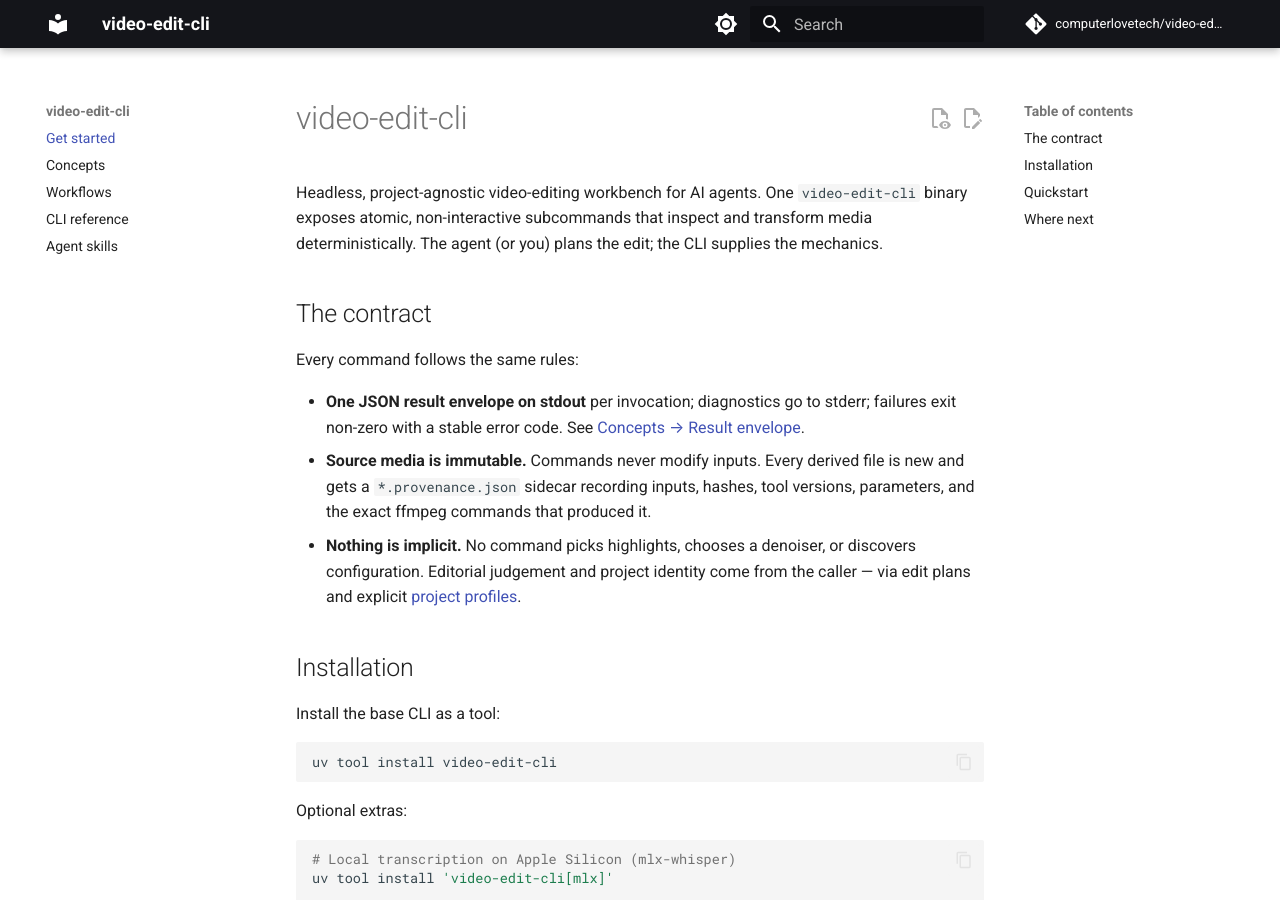
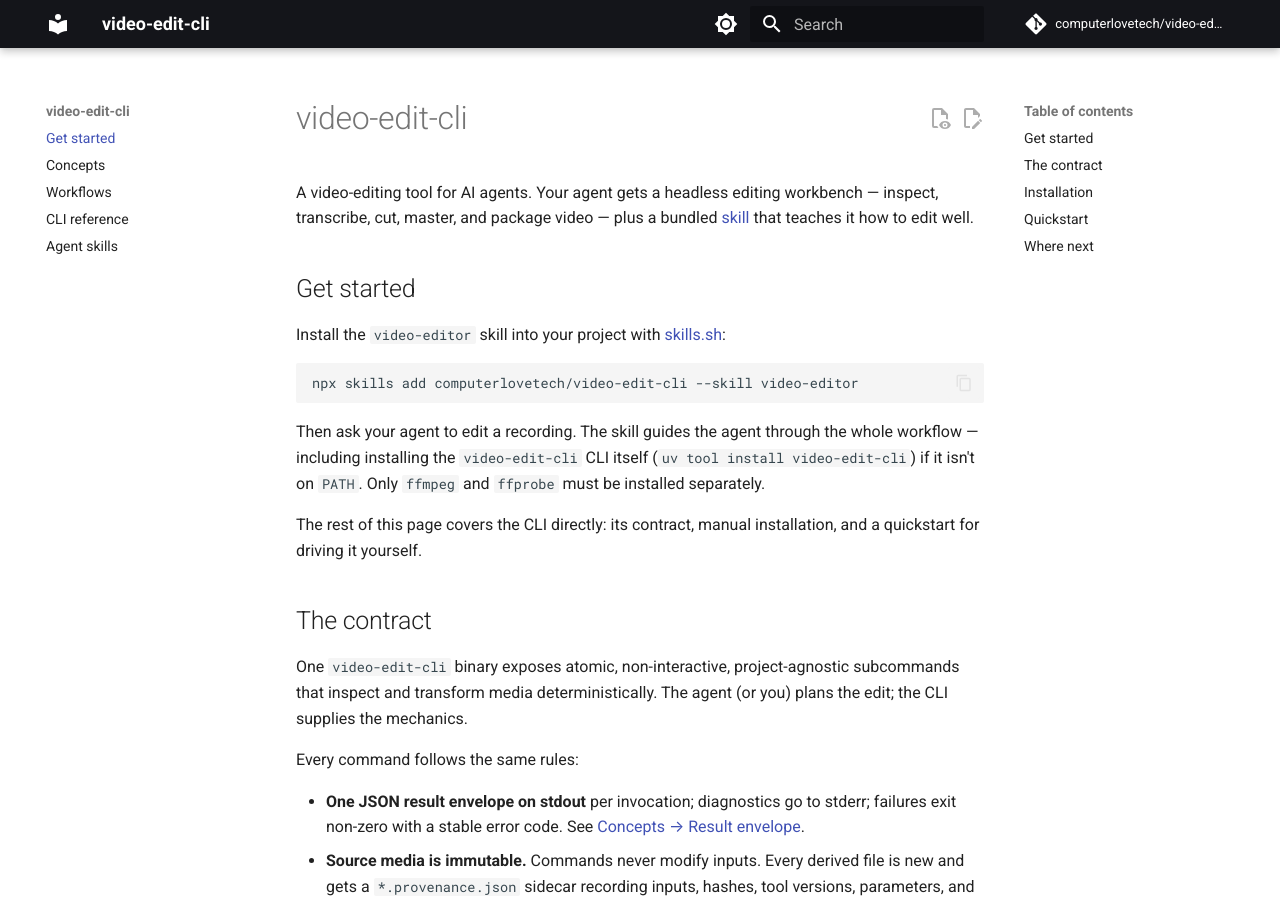
Before and after one commit to computerlovetech/video-edit-cli, an MkDocs documentation site: the page built from docs/index.md, in a window 1280 px wide and 900 px high. Built offline with MkDocs 1.6.1 and Material for MkDocs 9.7.7, drawn with Linux system fonts in a browser that asks for light colours; comment, search, counter and statistics services are not loaded.

Commit message:
docs: lead intros with what it is and skill-first install via skills.sh
Newcomers first learn it's a video-editing tool for agents and that the
entry point is installing the video-editor skill (npx skills add), which
has the agent install the CLI itself. The skill now states the CLI
install command so that flow actually works.

Co-Authored-By: Claude Fable 5 <noreply@anthropic.com>

````diff
--- a/docs/index.md
+++ b/docs/index.md
@@ -1,11 +1,31 @@
 # video-edit-cli
 
-Headless, project-agnostic video-editing workbench for AI agents. One
-`video-edit-cli` binary exposes atomic, non-interactive subcommands that inspect
-and transform media deterministically. The agent (or you) plans the edit; the
-CLI supplies the mechanics.
+A video-editing tool for AI agents. Your agent gets a headless editing
+workbench — inspect, transcribe, cut, master, and package video — plus a
+bundled [skill](skills.md) that teaches it how to edit well.
+
+## Get started
+
+Install the `video-editor` skill into your project with
+[skills.sh](https://skills.sh):
+
+```sh
+npx skills add computerlovetech/video-edit-cli --skill video-editor
+```
+
+Then ask your agent to edit a recording. The skill guides the agent through the
+whole workflow — including installing the `video-edit-cli` CLI itself
+(`uv tool install video-edit-cli`) if it isn't on `PATH`. Only `ffmpeg` and
+`ffprobe` must be installed separately.
+
+The rest of this page covers the CLI directly: its contract, manual
+installation, and a quickstart for driving it yourself.
 
 ## The contract
+
+One `video-edit-cli` binary exposes atomic, non-interactive, project-agnostic
+subcommands that inspect and transform media deterministically. The agent (or
+you) plans the edit; the CLI supplies the mechanics.
 
 Every command follows the same rules:
 
````
Also changed, not shown: README.md (+30 -15 lines), docs/skills.md (+10 -1 lines), skills/video-editor/SKILL.md (+4 -0 lines).
